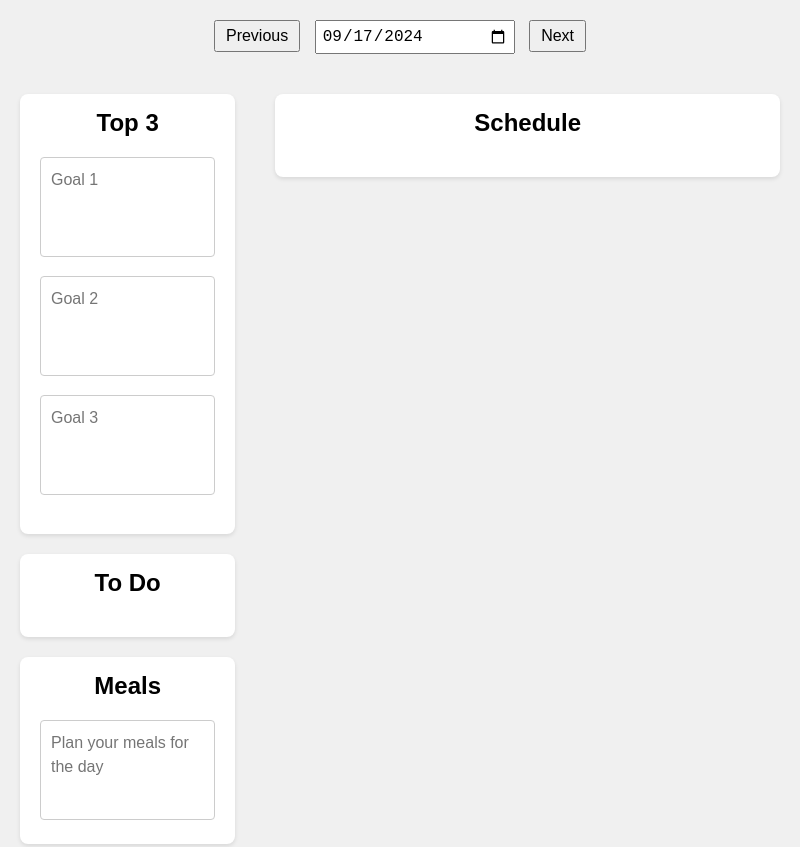
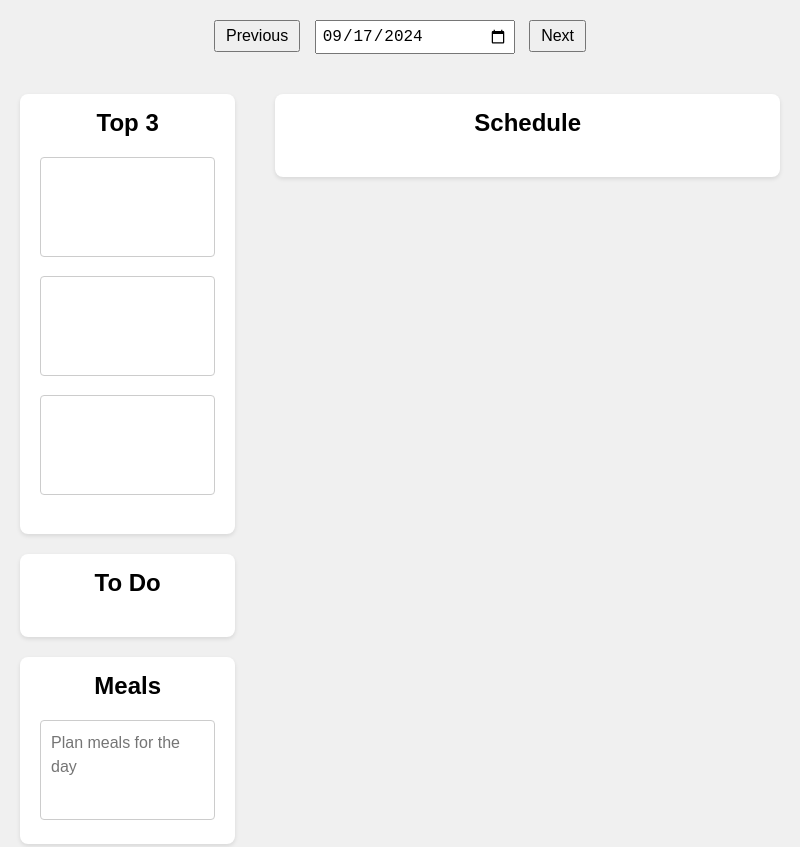
Before and after one commit to sandrasoueid/hera, an Electron app: page index.html in a window 800 px wide. Shown: the top 847 px of the page. Drawn offline with Linux system fonts and the light colour scheme; no server answers.

Commit message:
Fix saving

```diff
--- a/index.html
+++ b/index.html
@@ -240,13 +240,13 @@
         <div class="section top3">
           <h2>Top 3</h2>
           <div class="goal">
-            <textarea id="goal1" placeholder="Goal 1"></textarea>
+            <textarea id="goal1"></textarea>
           </div>
           <div class="goal">
-            <textarea id="goal2" placeholder="Goal 2"></textarea>
+            <textarea id="goal2"></textarea>
           </div>
           <div class="goal">
-            <textarea id="goal3" placeholder="Goal 3"></textarea>
+            <textarea id="goal3"></textarea>
           </div>
         </div>
 
@@ -261,7 +261,7 @@
           <h2>Meals</h2>
           <textarea
             id="meals"
-            placeholder="Plan your meals for the day"
+            placeholder="Plan meals for the day"
           ></textarea>
         </div>
 
--- a/renderer.js
+++ b/renderer.js
@@ -49,13 +49,13 @@ async function createPlanner(selectedDate) {
   planner.appendChild(fragment);
 
   // Load the top 3 goals
-  loadGoals(dailyGoals);
+  loadGoals(dailyGoals, dailyTasks, dateKey);
 
   // Pre-fetch tasks for previous and next dates
   prefetchAdjacentDates(dateKey);
 }
 
-function loadGoals(dailyGoals) {
+function loadGoals(dailyGoals, dailyTasks, dateKey) {
   const goalInputs = [
     document.getElementById("goal1"),
     document.getElementById("goal2"),
```
